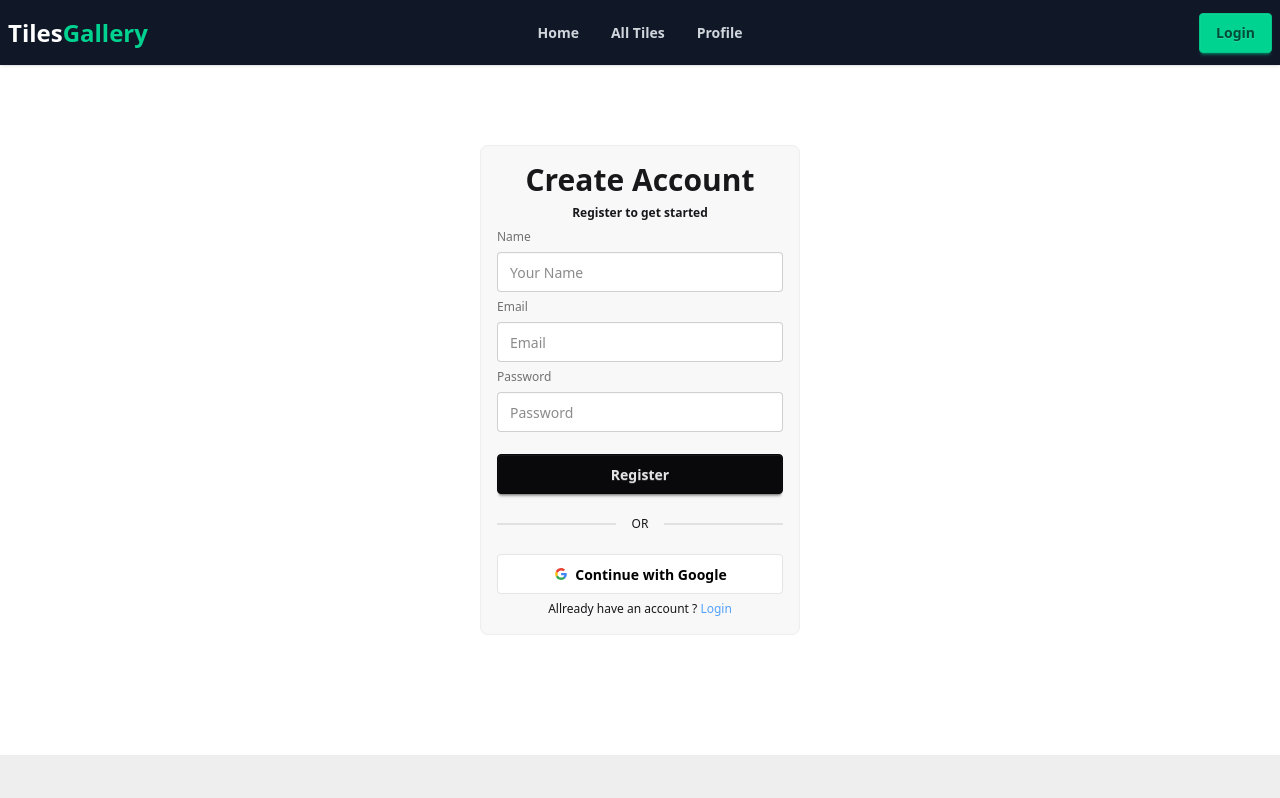
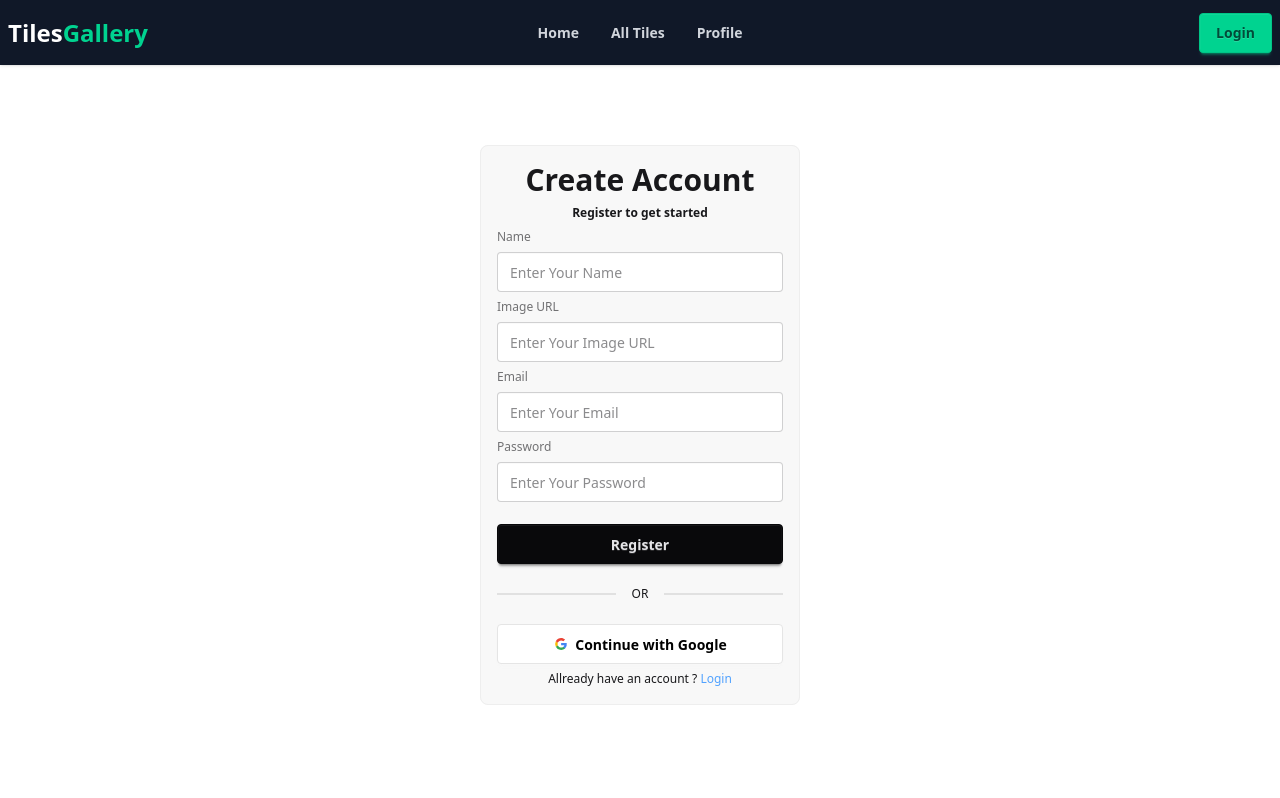
Before and after one commit to lokman1313/assignment-08, a Next.js app: page /signUp in a window 1280 px wide. Shown: the top 798 px of the page. Built offline with nearby package versions, Linux system fonts and the light colour scheme.

Commit message:
login and SignUp page design complete

```diff
--- a/src/app/(auth)/signUp/page.jsx
+++ b/src/app/(auth)/signUp/page.jsx
@@ -9,13 +9,16 @@
   <p className="text-center font-semibold">Register to get started</p>
 
   <label className="label">Name</label>
-  <input type="text" className="input" placeholder="Your Name" />
+  <input type="text" className="input" placeholder="Enter Your Name" />
+
+  <label className="label">Image URL</label>
+  <input type="text" className="input" placeholder="Enter Your Image URL" />
 
   <label className="label">Email</label>
-  <input type="email" className="input" placeholder="Email" />
+  <input type="email" className="input" placeholder="Enter Your Email" />
 
   <label className="label">Password</label>
-  <input type="password" className="input" placeholder="Password" />
+  <input type="password" className="input" placeholder="Enter Your Password" />
 
   <button className="btn btn-neutral mt-4">Register</button>
   <div className="divider">OR</div>
```
